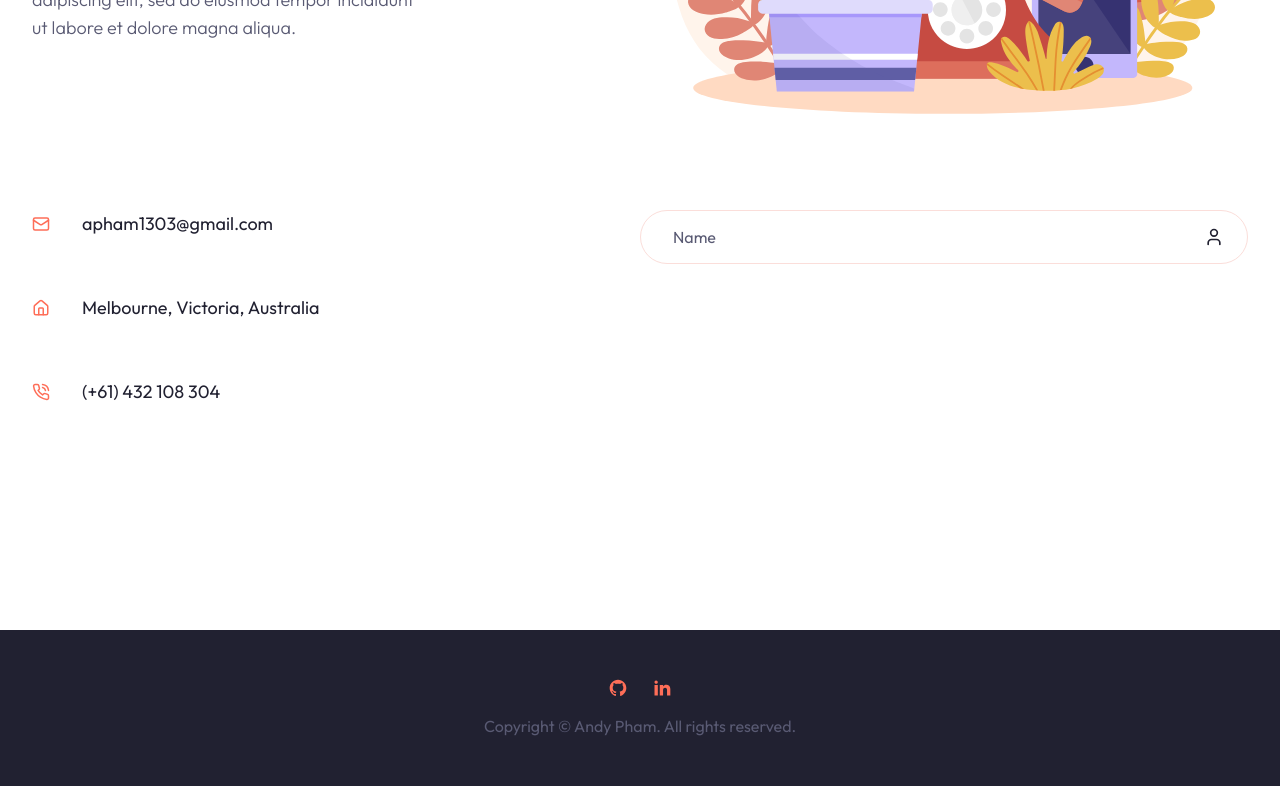
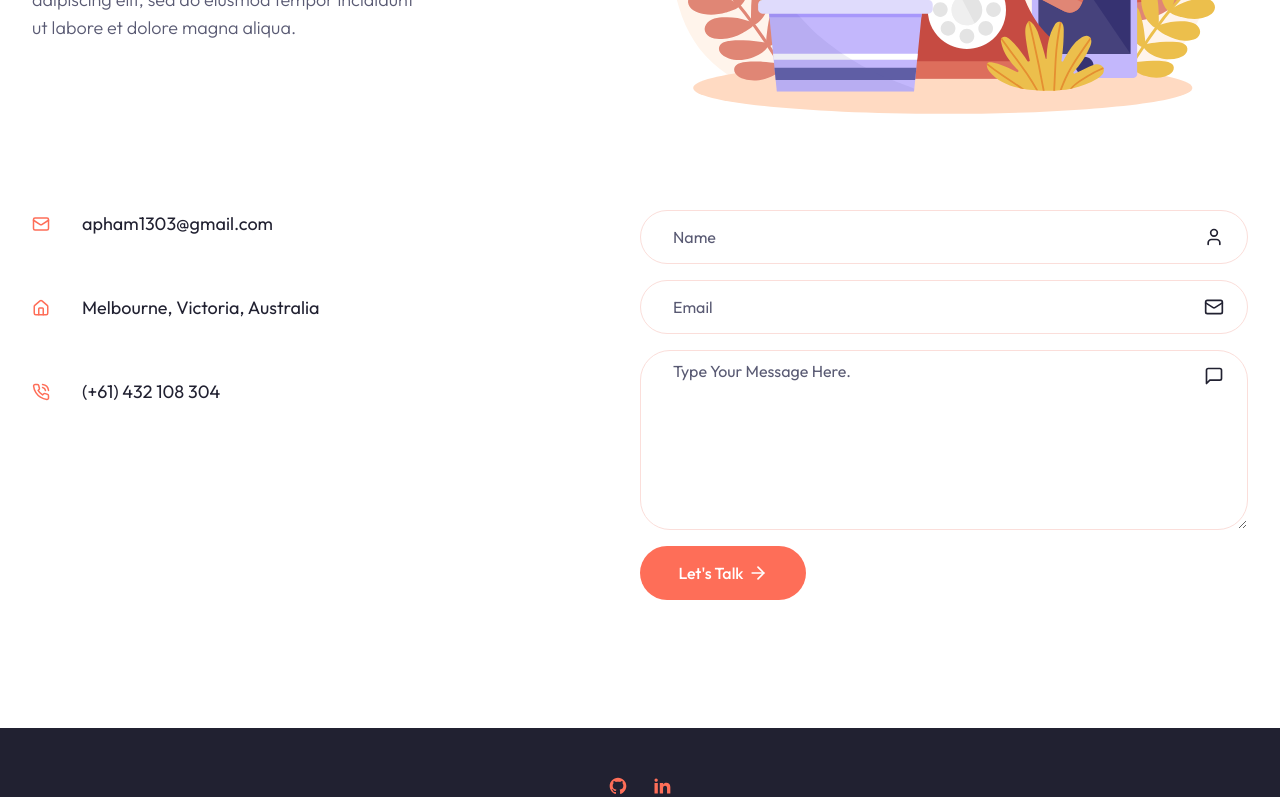
Before and after one commit to APeaHam/portfolio-site, a Next.js app: page /contact in a window 1280 px wide. Shown: the part 468-1265 px from the top of the page. Built offline with nearby package versions, Linux system fonts and the light colour scheme.

Commit message:
contact page finished need to connect form

```diff
--- a/components/ContactForm.jsx
+++ b/components/ContactForm.jsx
@@ -7,12 +7,26 @@
 
 const ContactForm = () => {
     return (
-        <form action="">
-            {/* input */}
+        <form action="" className="flex flex-col gap-y-4">
+            {/* name */}
             <div className="relative flex items-center">
                 <Input type='name' id='name' placeholder='Name' />
                 <User className="absolute right-6" size={20} />
             </div>
+            {/* Email */}
+            <div className="relative flex items-center">
+                <Input type='email' id='email' placeholder='Email' />
+                <MailIcon className="absolute right-6" size={20} />
+            </div>
+            {/* text */}
+            <div className="relative flex items-center">
+                <Textarea placeholder='Type Your Message Here.' />
+                <MessageSquare className="absolute top-4 right-6" size={20} />
+            </div>
+            <Button className='flex items-center gap-x-1 max-w-[166px]'>
+                Let's Talk
+                <ArrowRightIcon size={20} />
+            </Button>
         </form>
     )
 }
--- a/components/ui/textarea.jsx
+++ b/components/ui/textarea.jsx
@@ -6,7 +6,7 @@
   return (
     (<textarea
       className={cn(
-        "flex min-h-[80px] w-full rounded-md border border-input bg-background px-3 py-2 text-sm ring-offset-background placeholder:text-muted-foreground focus-visible:outline-none focus-visible:ring-2 focus-visible:ring-ring focus-visible:ring-offset-2 disabled:cursor-not-allowed disabled:opacity-50",
+        "flex min-h-[180px] w-full rounded-[30px] border border-input bg-background px-8 py-2 text-base ring-offset-background placeholder:text-muted-foreground focus-visible:outline-none focus-visible:ring-2 focus-visible:ring-ring focus-visible:ring-offset-2 disabled:cursor-not-allowed disabled:opacity-50",
         className
       )}
       ref={ref}
```
